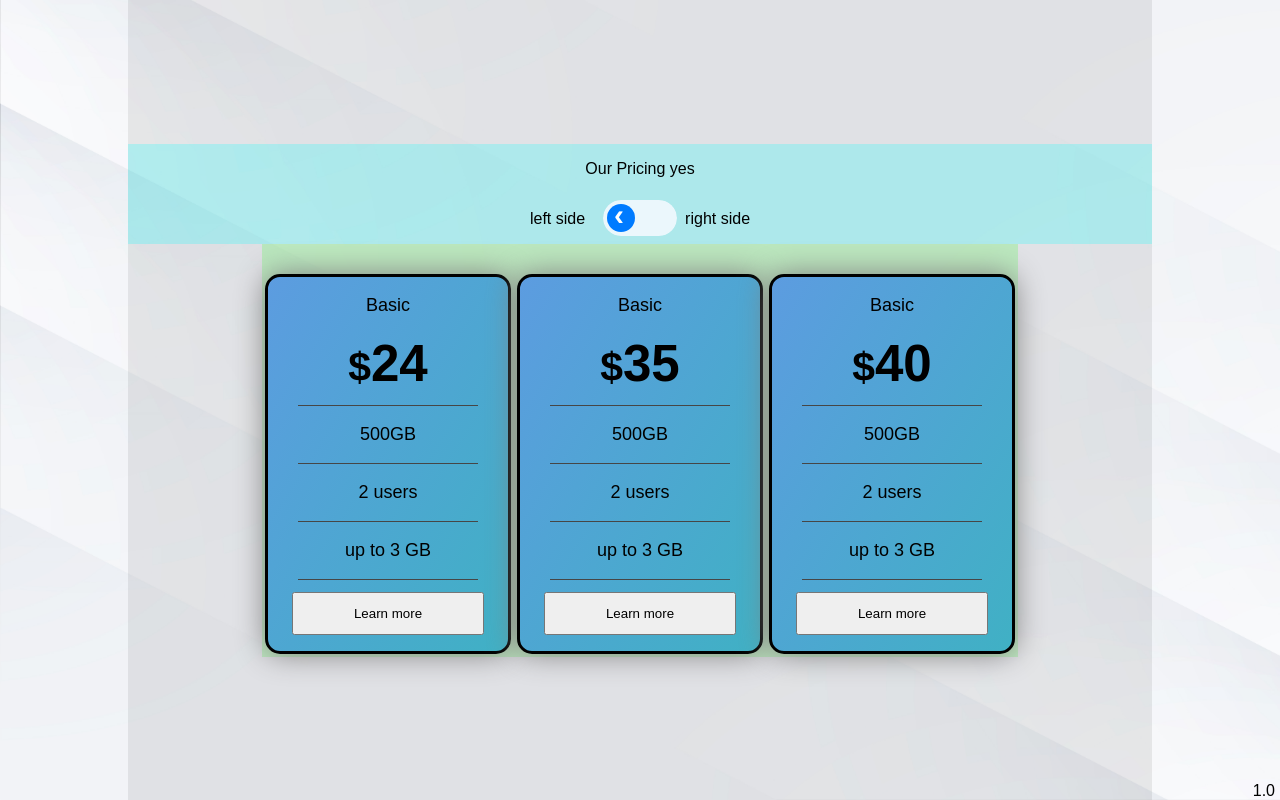
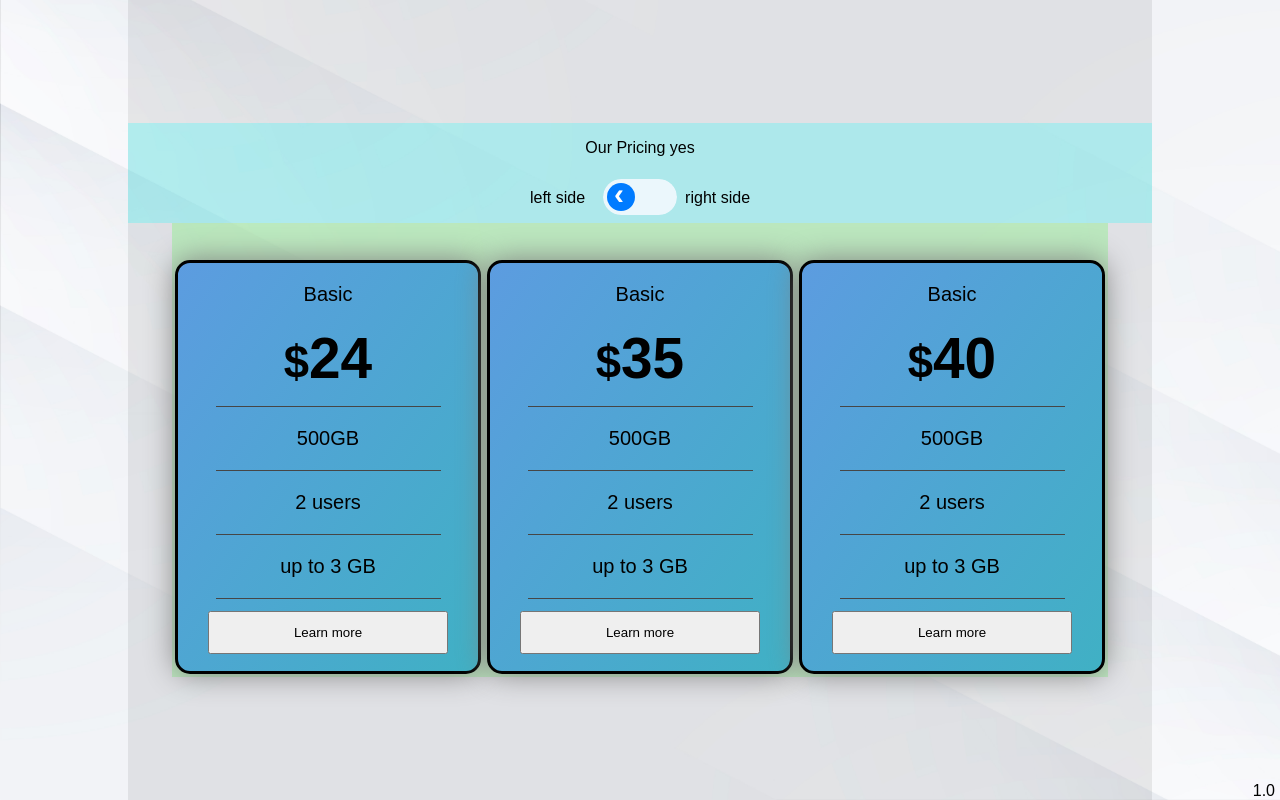
Before and after one commit to moodyplay/PricingComponentWithToggle, a plain HTML site: page index.html in a window 1280 px wide. Drawn offline with Linux system fonts and the light colour scheme.

Commit message:
better response

```diff
--- a/style.css
+++ b/style.css
@@ -125,7 +125,7 @@ body{
       transition: background 1s ease-out;   */
     transition-duration: 0.25s;
     margin:3px;
-    width: 30vh;
+    width: 300px;
 
     padding-bottom: 0.5%;
     margin-top: 4%;
@@ -146,7 +146,10 @@ body{
     /* transition: 0.5s; */
   }
    .card p{
-    font-size: calc(1vh + 10px);
+    font-size: 20px;
+  }
+  .card p:hover{
+    cursor:default;
   }
   .price{
 
@@ -232,6 +235,9 @@ button{
   margin-bottom: 1.5vh;
 
 }
+button:hover{
+  cursor:pointer;
+}
   /* Button 3 */
 #button-3 .knobs:before
 {
```
